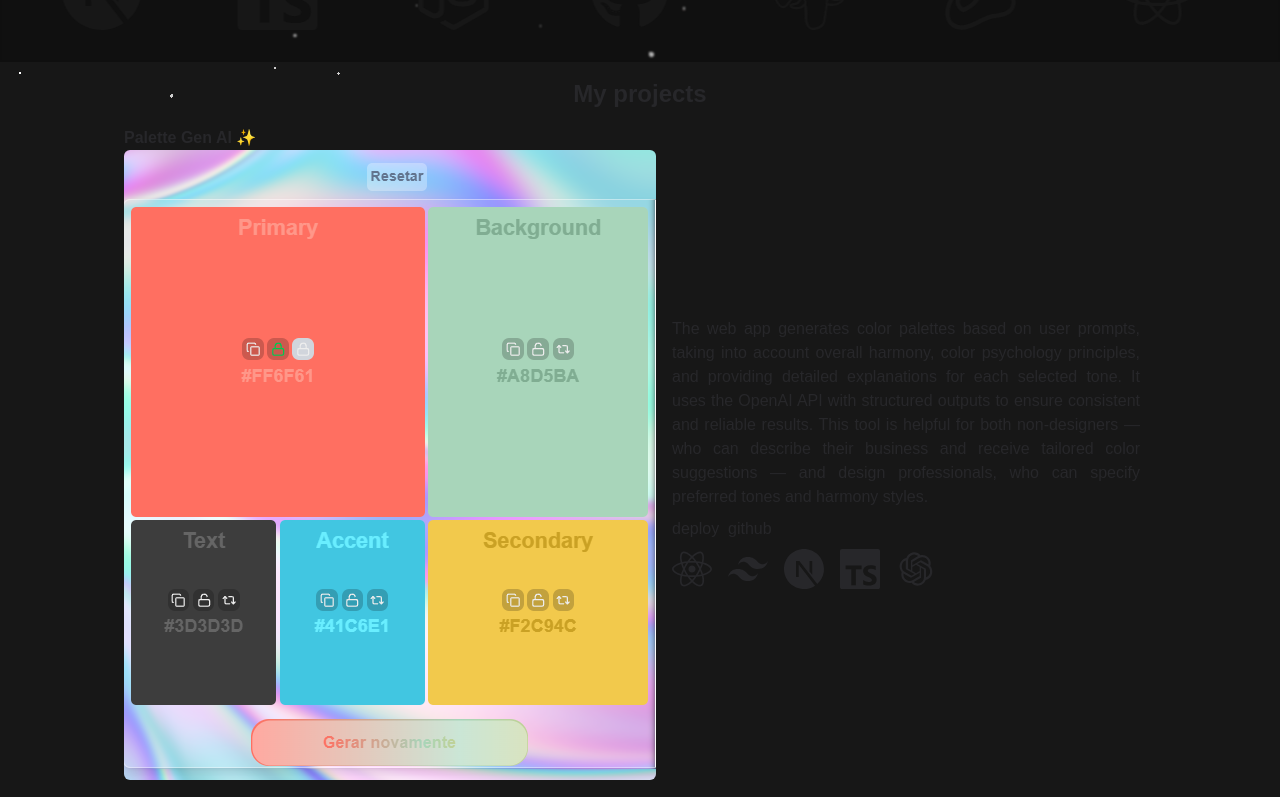
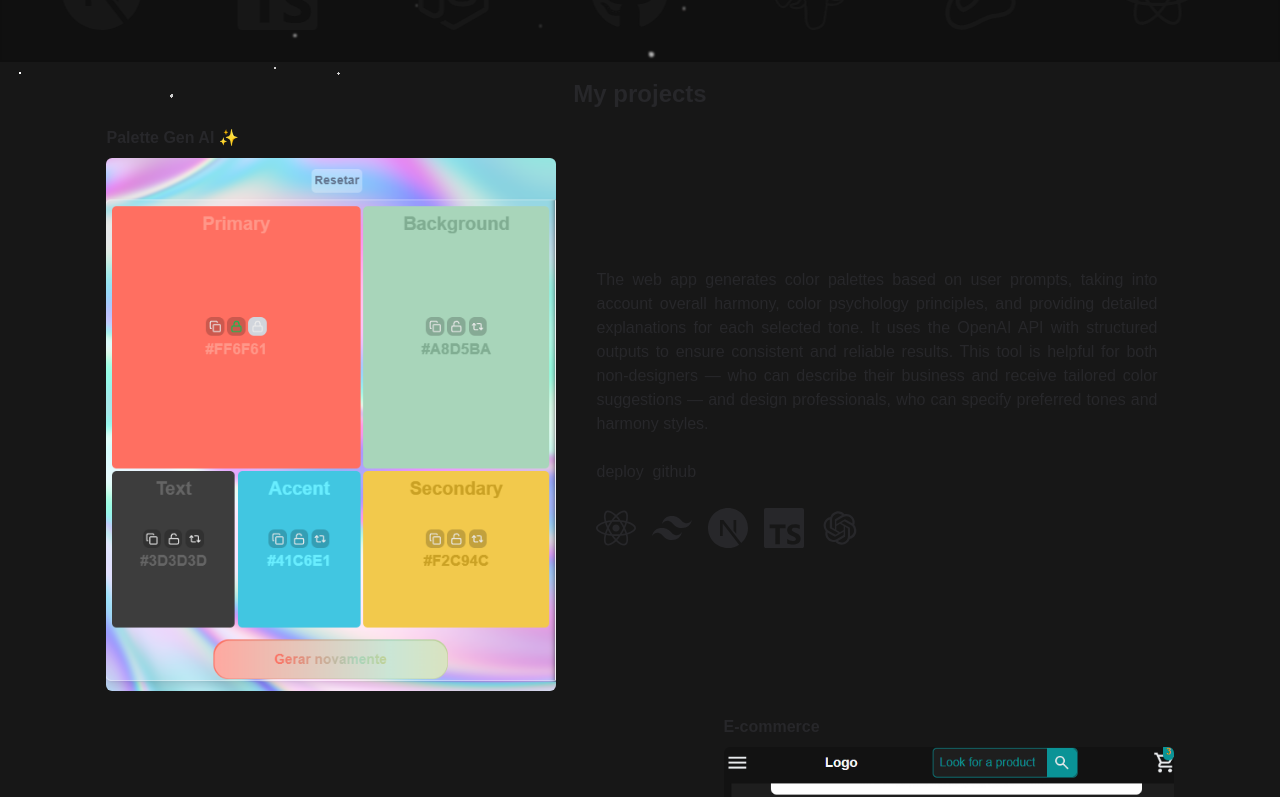
Before and after one commit to DreicLeal/portfolio, a Next.js app: page / in a window 1280 px wide. Shown: the part 700-1497 px from the top of the page. Built offline with nearby package versions, Linux system fonts and the light colour scheme.

Commit message:
Responsiveness
Project image responsiveness

```diff
--- a/src/app/components/Projects/Project.tsx
+++ b/src/app/components/Projects/Project.tsx
@@ -14,7 +14,7 @@ import {
 } from "react-icons/si";
 import { RiOpenaiFill } from "react-icons/ri";
 import { ReactNode } from "react";
-import { IProjectInterface } from "./PtojectsSection";
+import { IProjectInterface } from "./ProjectsSection";
 import { useApp } from "@/context/appContext";
 
 interface IconInterface {
@@ -33,47 +33,64 @@ const icons: IconInterface[] = [
   { component: <FaGithub className={iconsStyle} />, name: "GitHub" },
   { component: <SiPostgresql className={iconsStyle} />, name: "PostgreSQL" },
   { component: <SiJest className={iconsStyle} />, name: "Jest" },
-  {component: <RiOpenaiFill className={iconsStyle} />,name: "Prompt Engineering", }
+  {
+    component: <RiOpenaiFill className={iconsStyle} />,
+    name: "Prompt Engineering",
+  },
 ];
 
-export default function Project({project, position}: {
+export default function Project({
+  project,
+  position,
+}: {
   project: IProjectInterface;
   position: boolean;
 }) {
-  const {language} = useApp()
+  const { language } = useApp();
   const usedTechs: IconInterface[] = icons.filter((_, i) =>
     project.tech.includes(i)
   );
 
   return (
-    <li className={` sm:flex items-center ${!position && "flex-row-reverse"}`}>
-      <div className="self-start">
-        <h2 className="font-semibold dark:text-white text-zinc-800">{project.title}</h2>
+    <li
+  className={`flex flex-col sm:flex-row ${
+    !position ? "sm:flex-row-reverse" : ""
+  } items-center gap-6 max-w-[90%] mx-auto`}
+>
+  <div className="flex flex-col items-start">
+    <h2 className="font-semibold dark:text-white text-zinc-800 mb-2">
+      {project.title}
+    </h2>
     <Image
       src={project.image}
       alt="Palette gen home"
-          className=" rounded-md"
+      className="sm:w-[220px] md:w-[360px] lg:w-[450px] rounded-md"
     />
   </div>
-      <div className="w-[500px] p-4 dark:text-white text-zinc-800">
-        <p className="text-justify">{language === "EN"? project.descriptionEn : project.descriptionPt}</p>
-        <div className="flex gap-4">
+
+  <div className="p-4 dark:text-white text-zinc-800 flex-1">
+    <p className="text-justify mb-4">
+      {language === "EN" ? project.descriptionEn : project.descriptionPt}
+    </p>
+
+    <div className="flex gap-4 mb-4 flex-wrap">
       <Link
         className={`z-50 flex items-center relative ${iconsStyle}`}
-            href={"https://palette-gen-mu.vercel.app/"}
+        href="https://palette-gen-mu.vercel.app/"
         target="_blank"
       >
         deploy
       </Link>
       <Link
         className={`z-50 flex items-center relative ${iconsStyle}`}
-            href={"https://github.com/DreicLeal/palette-gen"}
+        href="https://github.com/DreicLeal/palette-gen"
         target="_blank"
       >
         github
       </Link>
     </div>
-        <ul className="flex relative gap-4 z-10">
+
+    <ul className="flex flex-wrap gap-4 z-10">
       {usedTechs.map((icon, i) => (
         <li key={i} title={icon.name}>
           {icon.component}
--- a/src/app/layout.tsx
+++ b/src/app/layout.tsx
@@ -20,7 +20,7 @@ export default function RootLayout({
 }>) {
   return (
     <html lang="en">
-      <body className="w-full h-full">
+      <body>
         <AppProvider>
           <Particles
             className="fixed inset-0 z-[1]"
--- a/src/app/page.tsx
+++ b/src/app/page.tsx
@@ -1,13 +1,13 @@
 import Description from "./components/Description";
 import Header from "./components/Header";
-import ProjectsSection from "./components/Projects/PtojectsSection";
+import ProjectsSection from "./components/Projects/ProjectsSection";
 
 export default function Home() {
   return (
-    <div >
+    <div>
       <Header />
       <Description />
-      <ProjectsSection/>
+      <ProjectsSection />
     </div>
   );
 }
```
Also changed, not shown: src/app/components/Projects/ProjectsSection.tsx (renamed from src/app/components/Projects/PtojectsSection.tsx). Lines whose indentation alone changed are shown as unchanged.
